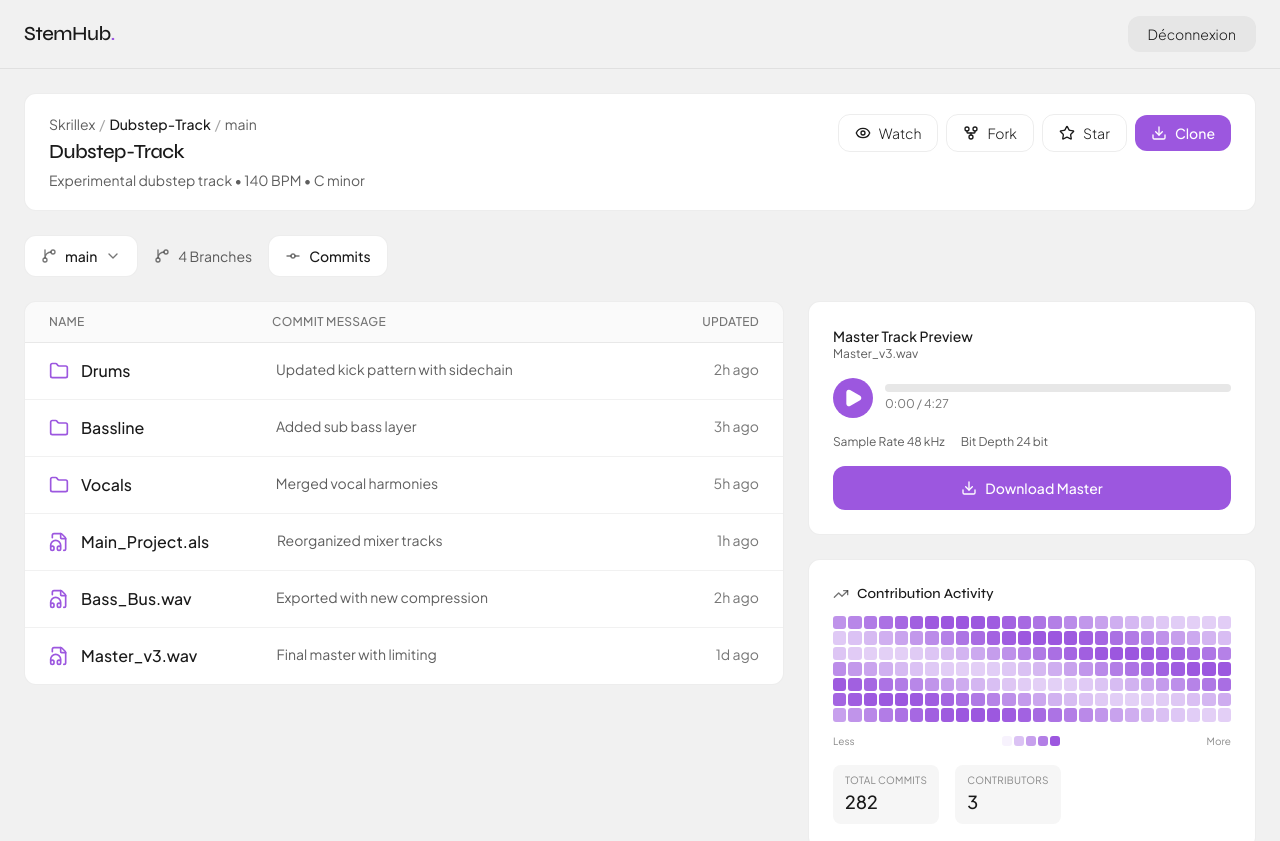
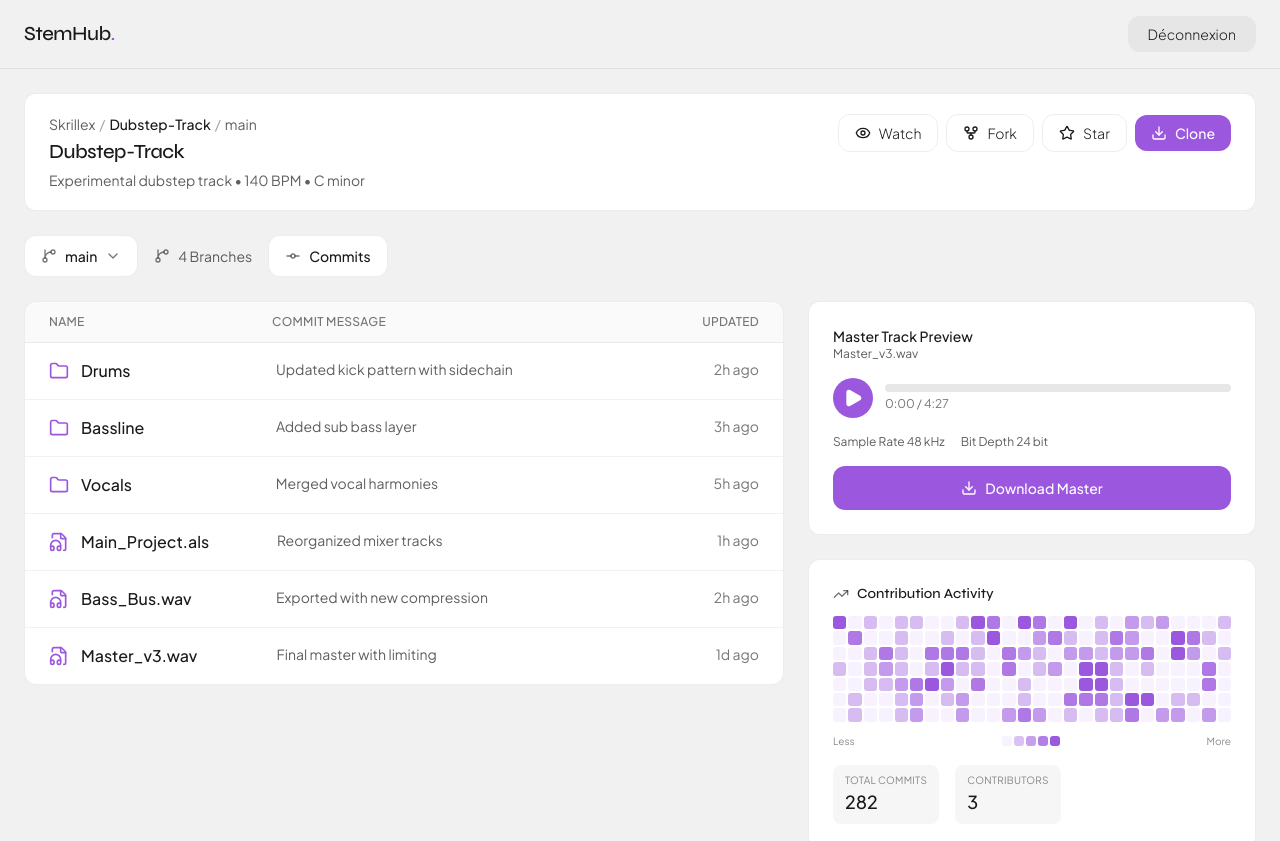
Before and after one commit to stemhub-org/Stemhub, a Next.js app in the folder frontend/: page /repository in a window 1280 px wide. Shown: the top 841 px of the page. Built offline with nearby package versions, Linux system fonts and the light colour scheme; sample sign-in values are in the browser's storage.

Commit message:
style(frontend): use realistic scattered contribution grid placeholder

```diff
--- a/frontend/app/repository/components/ContributionActivity.tsx
+++ b/frontend/app/repository/components/ContributionActivity.tsx
@@ -8,10 +8,21 @@ const PLACEHOLDER_CONTRIBUTORS = 3;
 const GRID_COLS = 26;
 const GRID_ROWS = 7;
 const CELLS = GRID_COLS * GRID_ROWS;
-const INTENSITIES = Array.from(
-    { length: CELLS },
-    (_, i) => (Math.sin(i * 0.2) * 0.5 + 0.5) * 0.9 + 0.1
-);
+
+function seeded(i: number, row: number): number {
+    const n = (i + 1) * 12.9898 + row * 78.233;
+    return ((Math.sin(n) * 43758.5453) % 1 + 1) % 1;
+}
+
+const INTENSITIES = Array.from({ length: CELLS }, (_, i) => {
+    const row = Math.floor(i / GRID_COLS);
+    const r = seeded(i, row);
+    if (r < 0.45) return 0;
+    if (r < 0.65) return 0.25;
+    if (r < 0.8) return 0.5;
+    if (r < 0.92) return 0.75;
+    return 1;
+});
 
 const LEGEND_LEVELS = [0, 0.2, 0.45, 0.7, 1];
 
```
